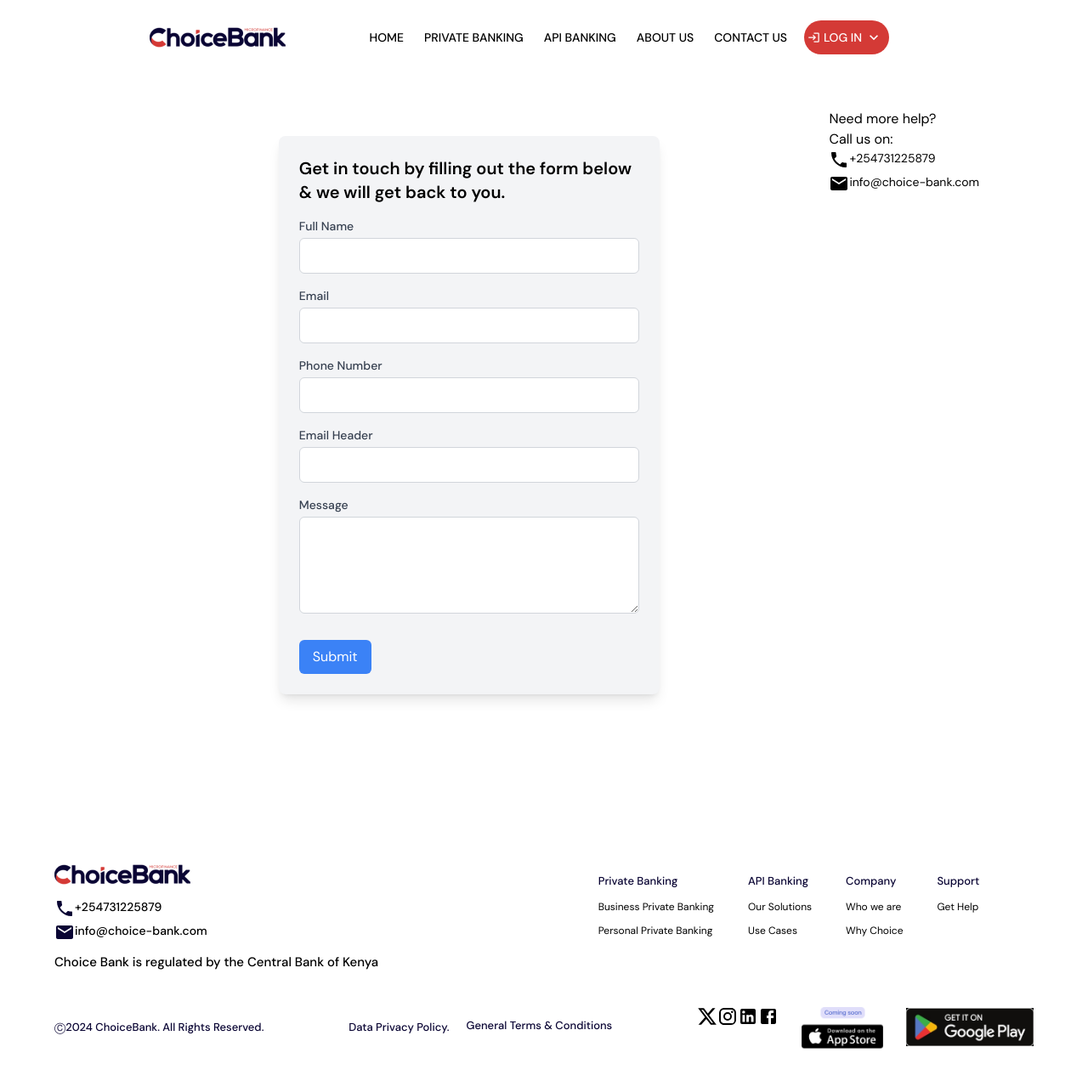
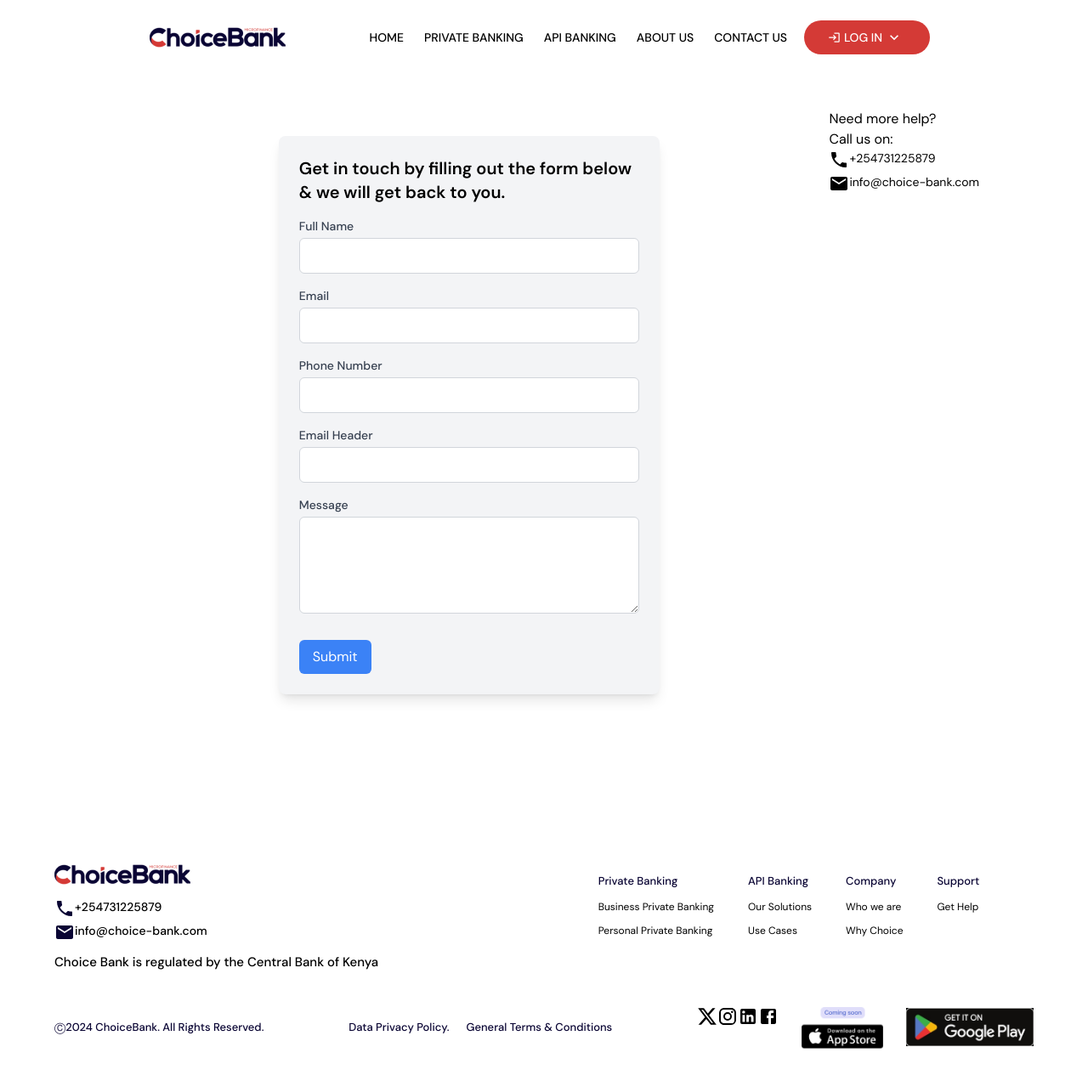
Before and after one commit to choice-bank/choice-website, a React (Vite) app: page /contact-us in a window 1280 px wide. Shown: the whole page at 85% size. Built offline with nearby package versions, Linux system fonts and the light colour scheme; a web font is replaced by a local one.

Commit message:
changed the stack picture, aligned items in the center, added more padding x on the login button

```diff
--- a/src/components/Footer.jsx
+++ b/src/components/Footer.jsx
@@ -83,7 +83,7 @@ const Footer = () => {
           Ⓒ{currentYear} ChoiceBank. All Rights Reserved.
         </p>
 
-        <div className="flex justify-between sm:flex-wrap lg:justify-between gap-5">
+        <div className="flex justify-between sm:flex-wrap lg:justify-between items-center gap-5">
           <div>
             <Link
               to="https://app.choicedigitalbank.com/#/privacypolicy"
--- a/src/components/Navbar.jsx
+++ b/src/components/Navbar.jsx
@@ -104,7 +104,7 @@ const Navbar = ({ textColor, logo }) => {
             <div className="flex justify-between ml-2 relative lg:w-[150px] md:w-[150px]">
               <div
                 onClick={toggleLoginDropdown}
-                className="text-white bg-[#D43A36] px-2 py-2  text-[11px]  focus:outline-none rounded-full lg:text-[14px] font-[500] flex items-center"
+                className="text-white bg-[#D43A36] px-8 py-2  text-[11px]  focus:outline-none rounded-full lg:text-[14px] font-[500] flex items-center"
               >
                 <Login
                   className=" inline-block -ml-1 mr-1 "
--- a/src/pages/Home/component/SectionFour.jsx
+++ b/src/pages/Home/component/SectionFour.jsx
@@ -1,5 +1,5 @@
 import React from "react";
-import image from "../../../assets/home/stack.png";
+import image from "../../../assets/home/Stack.png";
 import { ArrowForward } from "@mui/icons-material";
 import { Link } from "react-router-dom";
 
```
Also changed, not shown: src/assets/home/stack.png.
